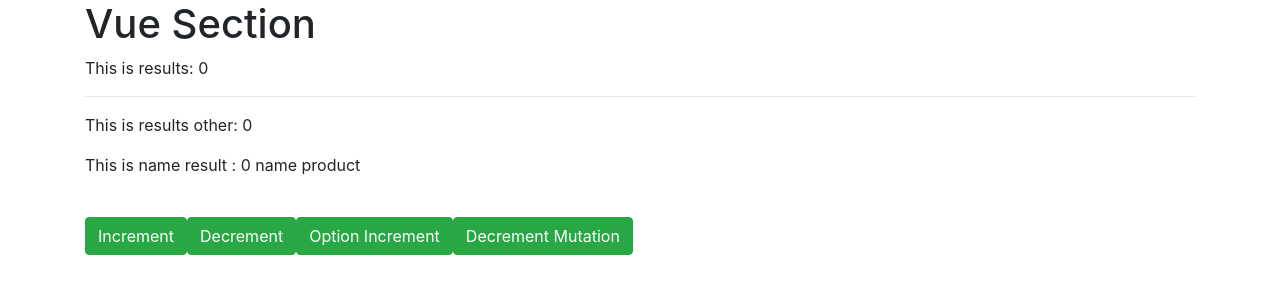
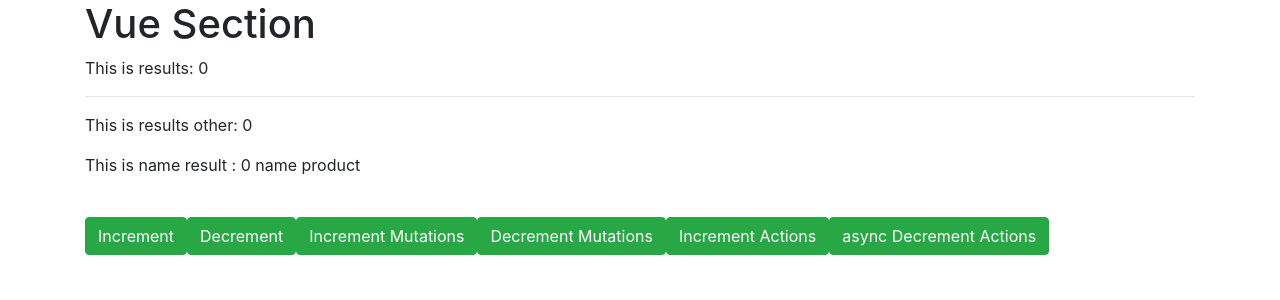
Before and after one commit to hoangchien97/learn-VueJS, a Vue app in the folder vuex/: page / in a window 1280 px wide. Shown: the top 300 px of the page. Built offline with nearby package versions, Linux system fonts and the light colour scheme.

Commit message:
async with Actions

```diff
--- a/vuex/src/components/Vuex.vue
+++ b/vuex/src/components/Vuex.vue
@@ -2,13 +2,15 @@
   <div>
         <button class="btn btn-success" @click="increment">Increment</button>
         <button class="btn btn-success" @click="decrement">Decrement</button>
-        <button class="btn btn-success" @click="optionsIncrement">Option Increment</button>
-        <button class="btn btn-success" @click="decrementMutation">Decrement Mutation</button>
+        <button class="btn btn-success" @click="incrementMutation">Increment Mutations</button>
+        <button class="btn btn-success" @click="decrementMutation">Decrement Mutations</button>
+        <button class="btn btn-success" @click="incrementActions">Increment Actions</button>
+        <button class="btn btn-success" @click="asyncDecrement">async Decrement Actions</button>
   </div>
 </template>
 
 <script>
-import { mapMutations } from 'vuex'
+import { mapMutations, mapActions } from 'vuex'
 export default {
     methods:{
         increment(){
@@ -17,14 +19,18 @@ export default {
         decrement(){
             this.$store.state.result--
         },
-        optionsIncrement(){
+        incrementMutation(){
             // this.$store.commit(‘mutationName’, payload).
-            this.$store.commit('optionsIncrement',30)
+            this.$store.commit('incrementMutation')
         },
         // Su dung ...mapMutations
+
         ...mapMutations([
             'decrementMutation'
-        ])
+        ]),
+
+        // Su dung ...mapActions
+        ...mapActions(['incrementActions','asyncDecrement'])
     }
 }
 </script>
--- a/vuex/src/store/store.js
+++ b/vuex/src/store/store.js
@@ -20,12 +20,24 @@ export const store = new Vuex.Store({
       }
     },
     mutations: {
-      // tang bnhieu
-      optionsIncrement(state, n){
-        state.result += n;
+      incrementMutation(state,){
+        state.result++;
       },
-      decrementMutation(state, n){
-        state.result += n;
+      decrementMutation(state){
+        state.result--;
+      }
+    },
+    actions: {
+      // Function ES6 --- sync
+      // mutation running gian tiep thong qua actions
+      incrementActions : ({commit}) => {
+        commit('incrementMutation')
+      },
+      // xu ly async
+      asyncDecrement: ({commit}) => {
+        setTimeout(()=>{
+          commit('decrementMutation')
+        }, 2000)
       }
     }
   })
```
